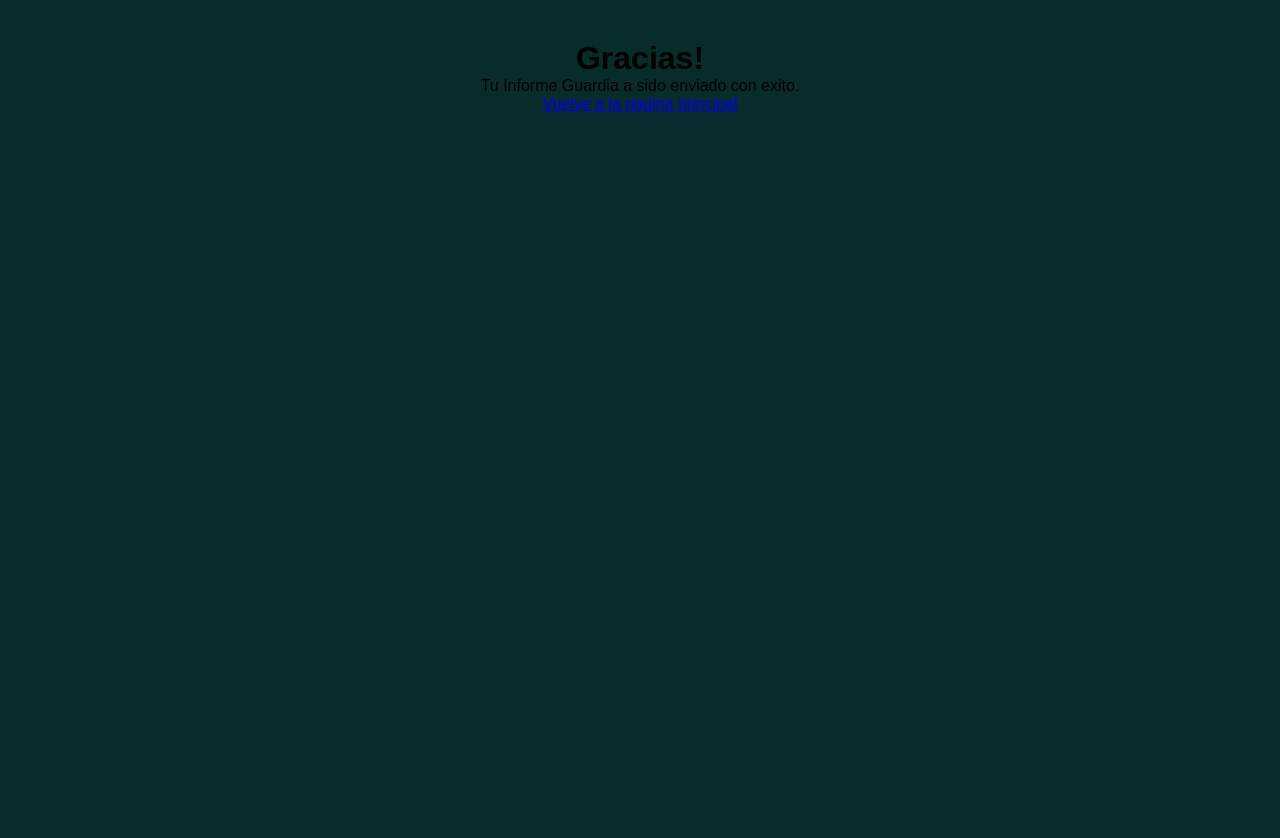
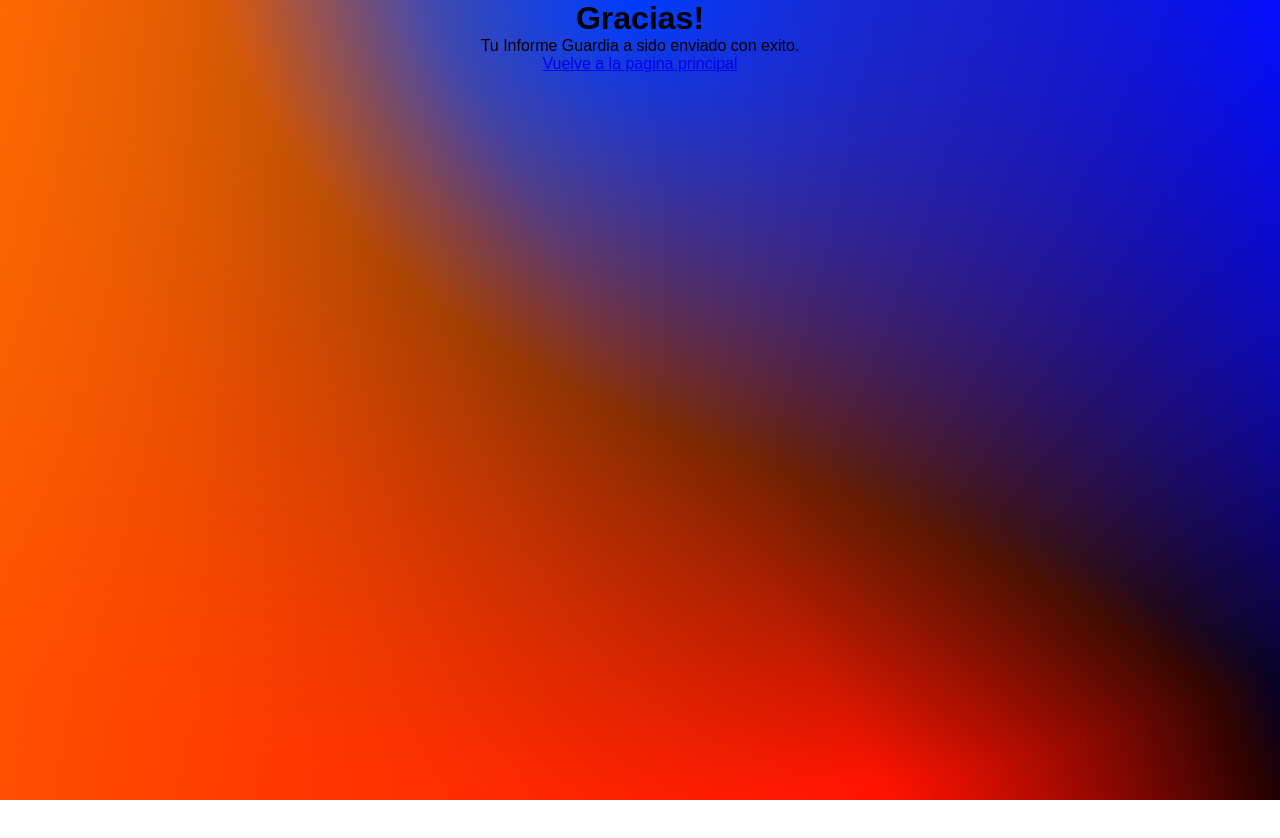
Before and after one commit to NehuenRiquelme/pagina-pason, a plain HTML site: page success.html in a window 1280 px wide. After the commit the page ends 800 px from the top, so only its background shows below. Drawn offline with Linux system fonts and the light colour scheme.

Commit message:
fondo de success

```diff
--- a/script.js
+++ b/script.js
@@ -0,0 +1,6 @@
+  document.body.addEventListener("pointermove", (e)=>{
+    const { currentTarget: el, clientX: x, clientY: y } = e;
+    const { top: t, left: l, width: w, height: h } = el.getBoundingClientRect();
+    el.style.setProperty('--posX',  x-l-w/2);
+    el.style.setProperty('--posY',  y-t-h/2);
+  })
--- a/style.css
+++ b/style.css
@@ -189,9 +189,16 @@ form,.pasoncont h1{
         font-size: 14px;
     }
 }
+/* segunda pagina*/
+.success{
+        height:100vh;
+        margin: 0;
+        --x: calc(var(--posX, 0) * 1px);
+        --y: calc(var(--posY, 0) * 1px);
+        background-image:
+        linear-gradient(115deg, rgb(248, 101, 3), rgb(0, 0, 0)),
+    radial-gradient( 90% 100% at calc( 50% + var(--x)) calc( 0% + var(--y)), rgb(0, 183, 255), rgb(255, 132, 17)),
 
-.success{
-    padding: 2.5em;
-    min-height: 100vh;
-    background-color: #082c2c;
+    linear-gradient(60deg, rgb(255, 123, 0), rgb(6, 64, 255));
+  background-blend-mode: overlay, overlay, difference, difference, difference, normal;
 }
--- a/success.html
+++ b/success.html
@@ -7,6 +7,7 @@
     <link rel="stylesheet" href="style.css">
 </head>
 <body>
+    <script src="script.js"></script>
     <div class="success">
         <div>
             <h1>Gracias!</h1>
```
Also changed, not shown: index.html (+1 -1 lines).
